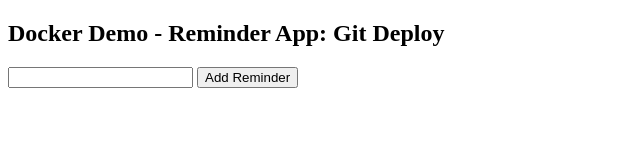
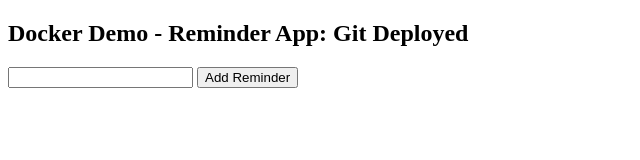
Before and after one commit to SamDonald-A/sample-nodejs-app, a plain HTML site: page frontend/index.html in a window 1280 px wide. Shown: the full height of the page, 0-640 px from the left. Drawn offline with Linux system fonts and the light colour scheme; no server answers.

Commit message:
Update index.html

```diff
--- a/frontend/index.html
+++ b/frontend/index.html
@@ -3,7 +3,7 @@
 
 <body>
 
-<h2>Docker Demo - Reminder App: Git Deploy</h2>
+<h2>Docker Demo - Reminder App: Git Deployed</h2>
 
 <input id="name">
 
```
